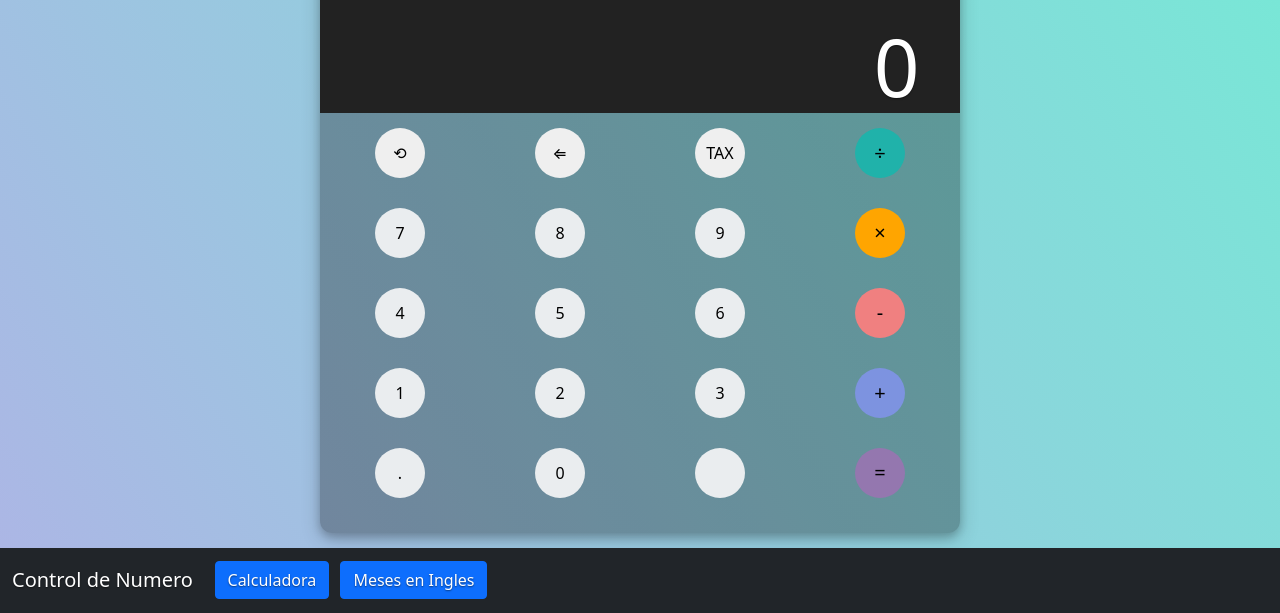
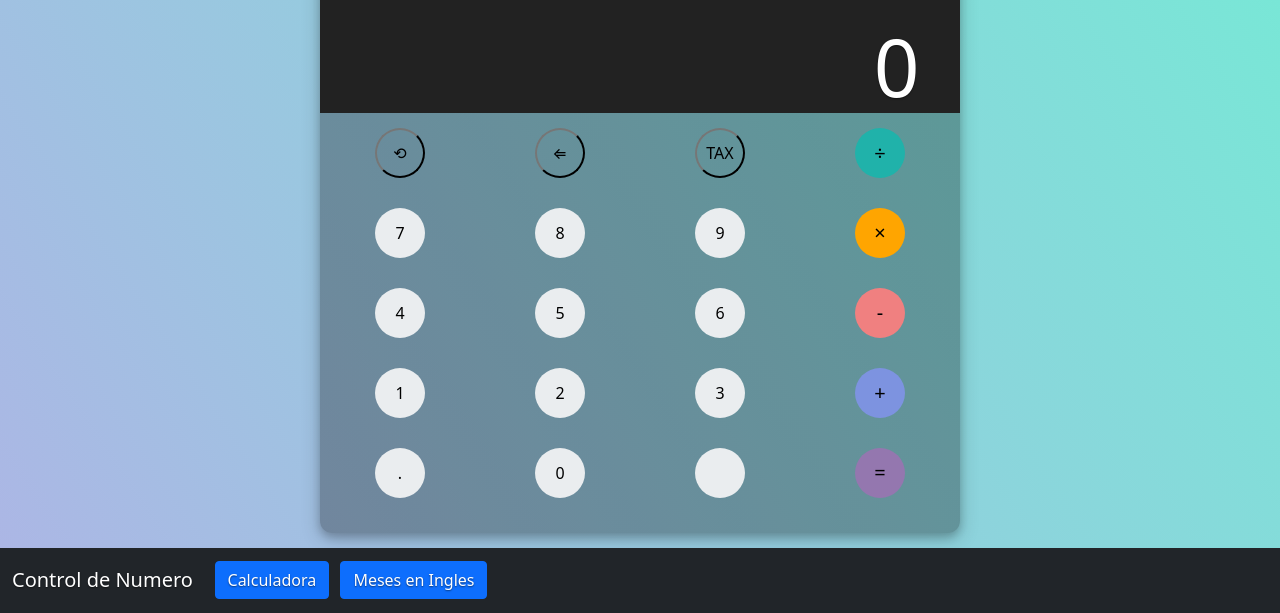
Before and after one commit to CodingRatio/numbertoword, a plain HTML site: page index.html in a window 1280 px wide. Both pictures are taken after a click on the link "Calculadora". Shown: the part 187-800 px from the top of the page. Drawn offline with nearby package versions, Linux system fonts and the light colour scheme.

Commit message:
Update calculator.css

```diff
--- a/calculator.css
+++ b/calculator.css
@@ -64,7 +64,23 @@
 .operator:focus, .number:focus, .empty:focus{
 	outline: 0;
 }
+button:nth-child(1){
+  background-color: #20b2aa00;
+  border-color: #222;
+  border-width: 2px;
+}
+button:nth-child(2){
+  background-color: #20b2aa00;
+  border-color: #222;
+  border-width: 2px;
+  text-align: center;
+}
+button:nth-child(3){
+  background-color: #20b2aa00;
+  border-color: #222;
+  border-width: 2px;
 
+}
 button:nth-child(4){
 	font-size: 20px;
 	background-color: #20b2aa;
```
